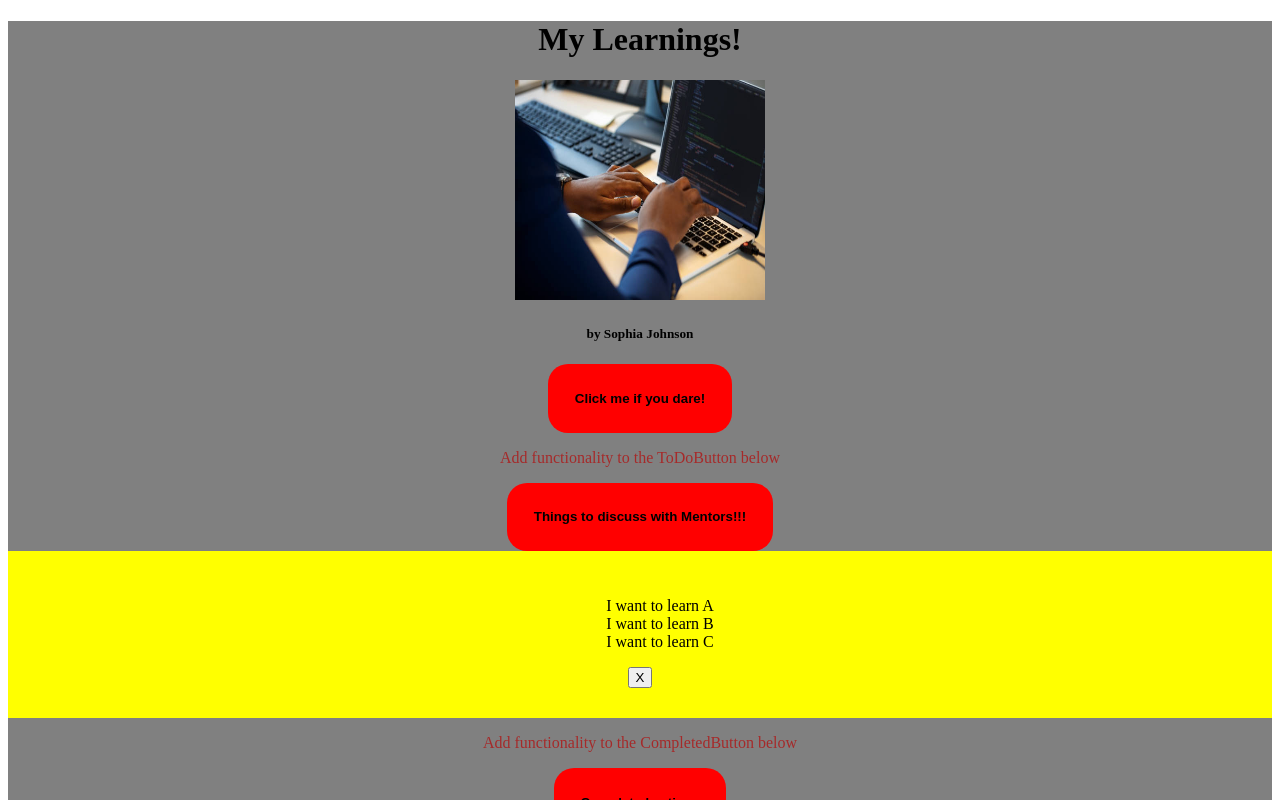
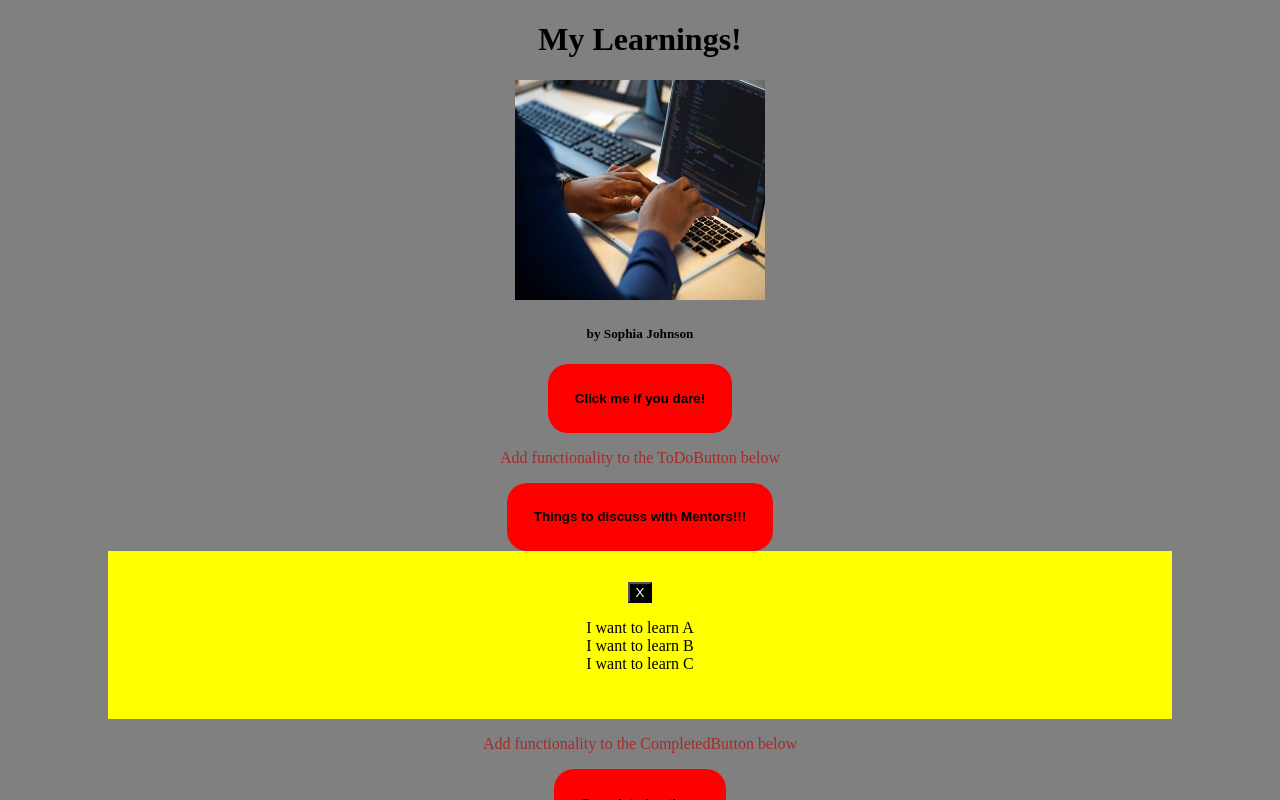
Before and after one commit to sofireofficial/reactlearnlearn, a React (Create React App) app: page / in a window 1280 px wide. Both pictures are taken after a click on the button "Things to discuss with Mentors!!!". Shown: the top 800 px of the page. Built offline with nearby package versions, Linux system fonts and the light colour scheme.

Commit message:
modal styling

```diff
--- a/src/App.js
+++ b/src/App.js
@@ -6,7 +6,7 @@ import ToDoButton from "./Components/ToDoButton";
 import ToDoModal from './Components/ToDoModal';
 
 import CompletedButton from "./Components/CompletedButton";
-import CompletedModal from './Components/CompleteModal';
+import CompletedModal from './Components/CompletedModal';
 
 import Links from './Components/Links';
 import Socials from './Components/Socials'
@@ -28,7 +28,7 @@ const App = () => {
 
       <p>Add functionality to the CompletedButton below</p>
       <CompletedButton handleClick={setShowCompletedModal}/>
-        {showCompletedModal ? <CompletedModal /> :null}
+        {showCompletedModal ? <CompletedModal handleClick={setShowCompletedModal}/> :null}
 
       <h5>Links</h5>
       <Links />
--- a/src/Components/CompleteModal.js
+++ b/src/Components/CompletedModal.js
@@ -1,9 +1,10 @@
 import React from 'react'
 
-const CompletedModal = () => {
+const CompletedModal = (props) => {
   return (
   <div className="yellowModal">
-  <ul>
+    <button className="xButton" onClick={ () => {props.handleClick(false)} }>X</button>
+<ul>
     <li>I learnt A</li>
     <li>I learnt B</li>
     <li>I learnt C</li>
--- a/src/Components/ToDoModal.js
+++ b/src/Components/ToDoModal.js
@@ -3,12 +3,12 @@ import React from 'react'
 const ToDoModal = (props) => {
   return (
   <div className="yellowModal">
-  <ul>
+    <button className="xButton" onClick={ () => {props.handleClick(false)} }>X</button>
+<ul>
     <li>I want to learn A</li>
     <li>I want to learn B</li>
     <li>I want to learn C</li>
   </ul>
-  <button onClick={ () => {props.handleClick(false)}}>X</button>
   </div>
 )
 };
--- a/src/index.css
+++ b/src/index.css
@@ -1,4 +1,4 @@
-#root {
+body {
   background-color: grey;
   text-align: center;
 }
@@ -10,10 +10,19 @@ p {
 .yellowModal {
     background-color: yellow;
     padding: 30px;
+    margin-left: 100px;
+    margin-right: 100px;
 }
 
 ul {
   list-style-type: none;
+  padding: 0; /*centres li items*/
+}
+
+.xButton {
+  background-color: black;
+  color: white;
+  margin-top: 1px;
 }
 
 .mainButtons {
```
